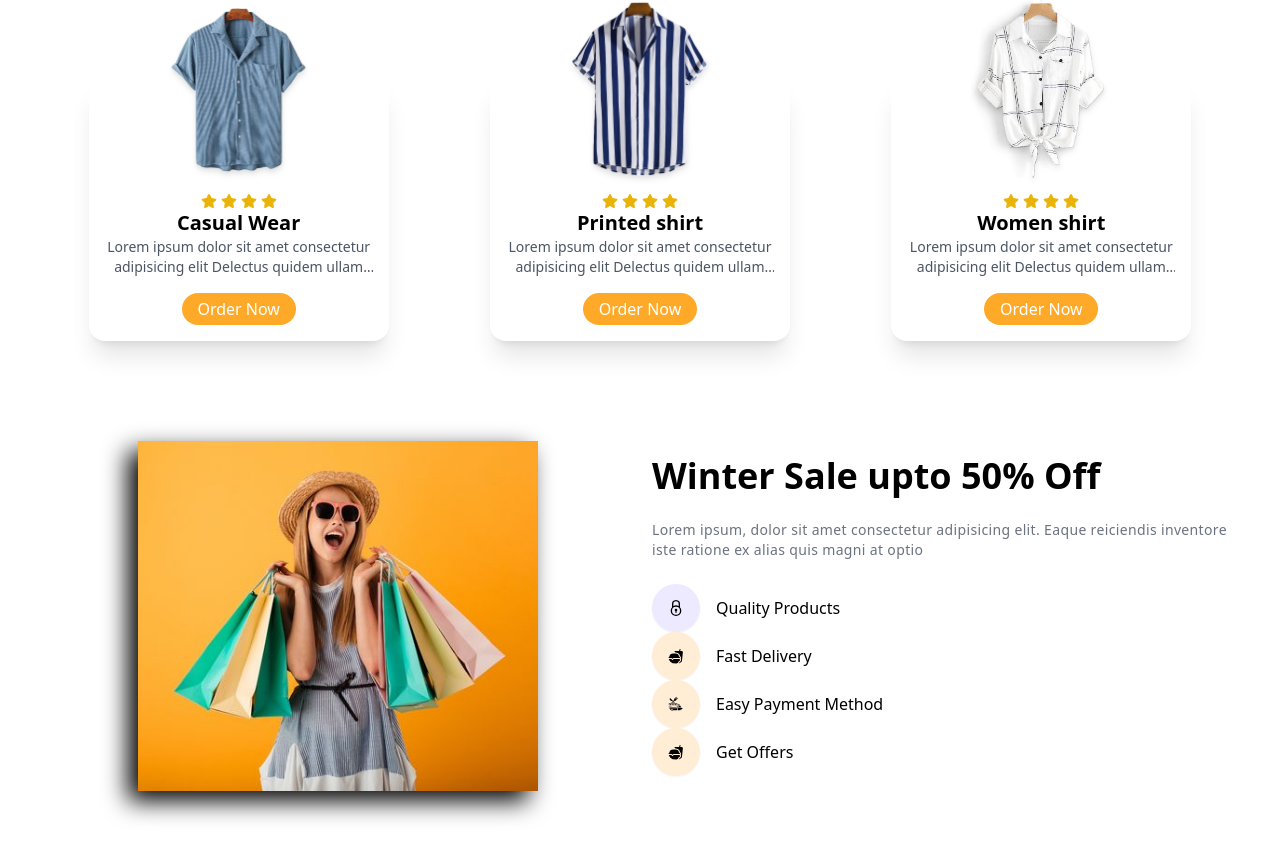
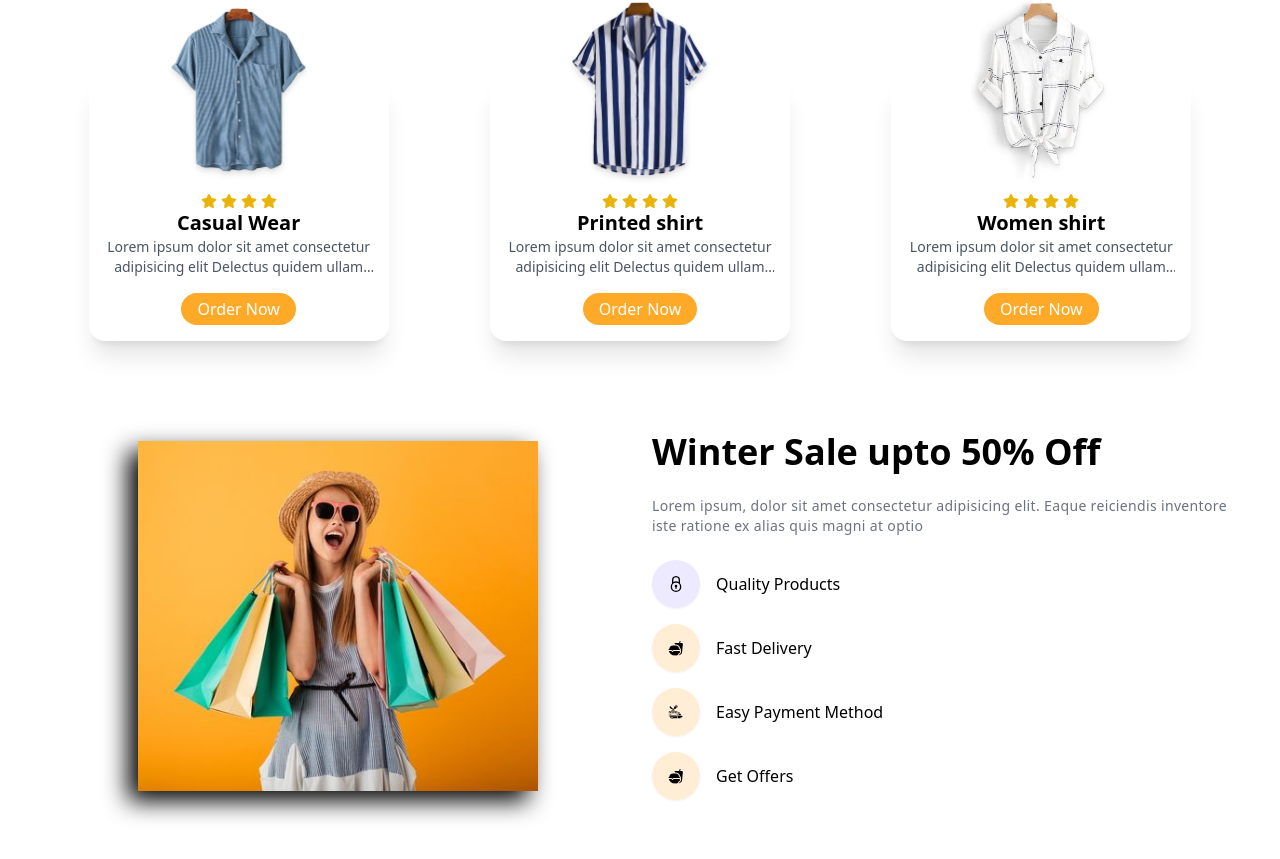
Before and after one commit to Ab3467/Ecommerce-webSite, a React (Create React App) app in the folder ecommerce/: page / in a window 1280 px wide. Shown: the part 1350-2209 px from the top of the page. Built offline with nearby package versions, Linux system fonts and the light colour scheme.

Commit message:
Changes:

```diff
--- a/ecommerce/src/components/Banner/Banner.js
+++ b/ecommerce/src/components/Banner/Banner.js
@@ -24,7 +24,7 @@ export default function Banner() {
               Lorem ipsum, dolor sit amet consectetur adipisicing elit. Eaque
               reiciendis inventore iste ratione ex alias quis magni at optio
             </p>
-            <div>
+            <div className=" flex flex-col gap-4">
               <div data-aos= "fade-up" className=" flex items-center gap-4">
                 <GrSecure className=" text-4xl h-12 w-12 shadow-sm p-4 rounded-full bg-violet-100 data-bg-voilet-400"/>
                 <p>Quality Products</p>
```
